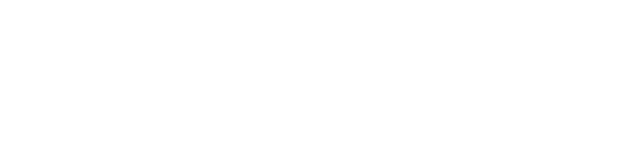
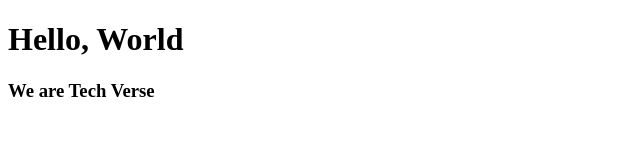
Before and after one commit to Marvie-03/Sandbox_TechVerse, a plain HTML site: page index.html in a window 1280 px wide. Shown: the whole page, without its empty margins (0-640 px from the left). Drawn offline with Linux system fonts and the light colour scheme.

Commit message:
Hello Commit

```diff
--- a/index.html
+++ b/index.html
@@ -1,3 +1,13 @@
 <!DOCTYPE html>
-<html>
+<html lang="en">
+<head>
+    <meta charset="UTF-8">
+    <meta http-equiv="X-UA-Compatible" content="IE=edge">
+    <meta name="viewport" content="width=device-width, initial-scale=1.0">
+    <title>Document</title>
+</head>
+<body>
+    <h1>Hello, World</h1>
+    <h3>We are Tech Verse</h3>
+</body>
 </html>
```
